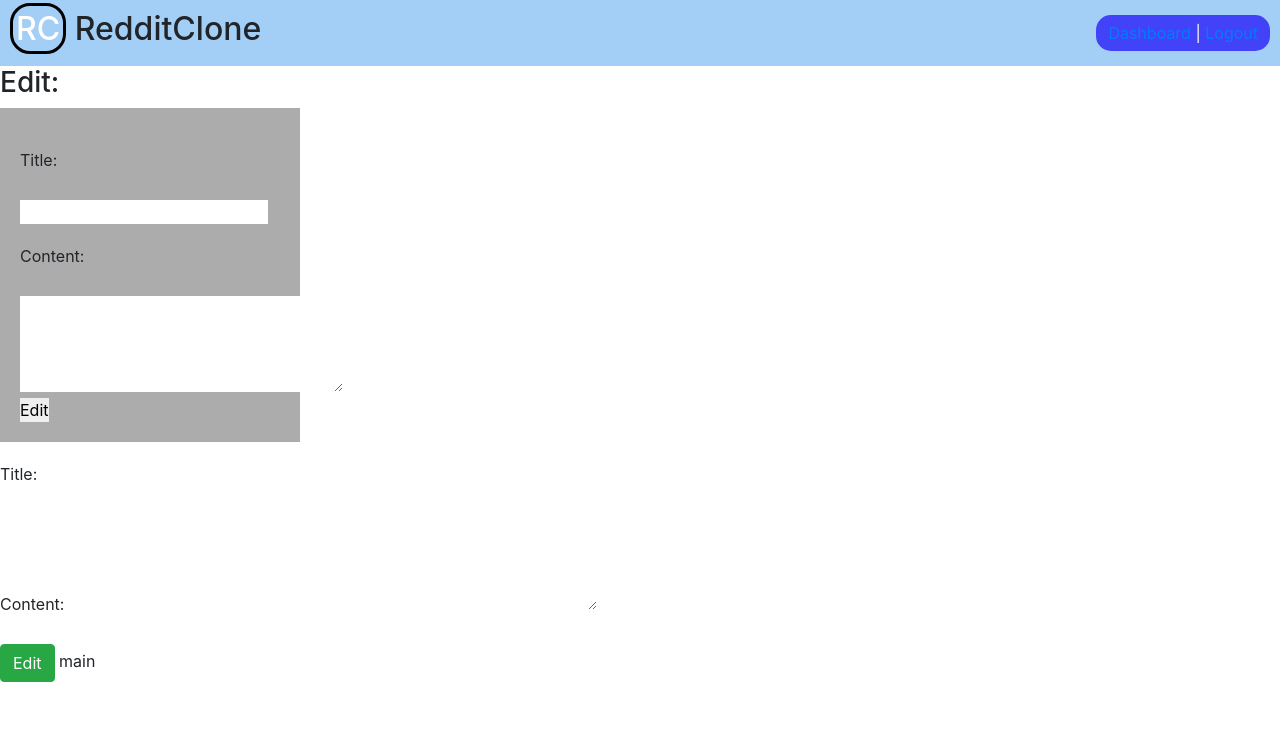
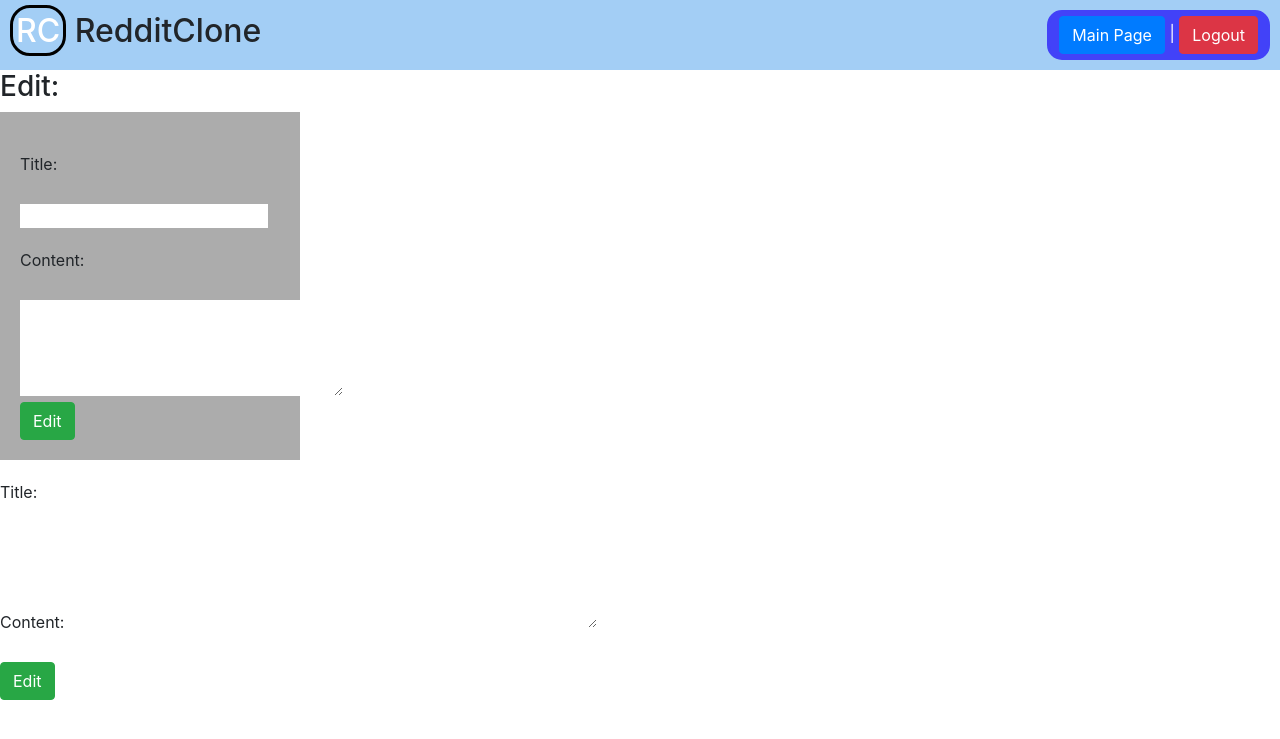
Before and after one commit to robert-godlewski/reddit_clone, a Flask app: template flask_app/templates/edit_post.html in a window 1280 px wide. Shown: the top 739 px of the page. Run offline with Flask 2, Linux system fonts and the light colour scheme; the template is opened without the code that fills it, so the values that code supplies are empty; some libraries are stand-ins or nearby versions.

Commit message:
edited a few errors and made it look even better

```diff
--- a/flask_app/templates/dashboard.html
+++ b/flask_app/templates/dashboard.html
@@ -21,10 +21,8 @@
     <nav class="banner">
       <h2><span class="logo">RC</span> RedditClone</h2>
       <div><h1>Hello {{user.user_name}}</h1></div>
- andrew_hammond
       <div>
         <a class="btn btn-danger" href="/logout">Logout</a>
- main
       </div>
     </nav>
     <div class="dmain">
@@ -58,8 +56,8 @@
             </div>
             <button class="btn btn-success" type="submit">Post</button>
             <div>
-              {% with messages = get_flashed_messages(category_filter=['post']) %}
-              {% if messages %} {% for message in messages %}
+              {% with messages = get_flashed_messages(category_filter=['post'])
+              %} {% if messages %} {% for message in messages %}
               <p>{{message}}</p>
               {% endfor %} {% endif %} {% endwith %}
             </div>
--- a/flask_app/templates/edit_post.html
+++ b/flask_app/templates/edit_post.html
@@ -1,11 +1,15 @@
 <!DOCTYPE html>
 <html lang="en">
   <head>
-    <meta charset="UTF-8">
-    <meta http-equiv="X-UA-Compatible" content="IE=edge">
-    <meta name="viewport" content="width=device-width, initial-scale=1.0">
+    <meta charset="UTF-8" />
+    <meta http-equiv="X-UA-Compatible" content="IE=edge" />
+    <meta name="viewport" content="width=device-width, initial-scale=1.0" />
     <title>Edit Post</title>
-    <link rel="stylesheet" type="text/css" href="{{ url_for('static', filename='style.css') }}"/>
+    <link
+      rel="stylesheet"
+      type="text/css"
+      href="{{ url_for('static', filename='style.css') }}"
+    />
     <link
       rel="stylesheet"
       href="https://stackpath.bootstrapcdn.com/bootstrap/4.3.1/css/bootstrap.min.css"
@@ -17,8 +21,9 @@
     <nav class="banner">
       <h2><span class="logo">RC</span> RedditClone</h2>
       <div class="links">
-          <a href="/dashboard">Dashboard</a><span> |</span>
-          <a href="/logout">Logout</a>
+        <a class="btn btn-primary" href="/dashboard">Main Page</a
+        ><span> |</span>
+        <a class="btn btn-danger" href="/logout">Logout</a>
       </div>
     </nav>
     <h3>Edit:</h3>
@@ -26,44 +31,44 @@
       <div class="new_post">
         <div>
           {% with messages = get_flashed_messages(category_filter=['post']) %}
-                {% if messages %}
-                    {% for message in messages %}
+          {% if messages %} {% for message in messages %}
           <p>{{message}}</p>
-                    {% endfor %}
-                {% endif %}
-            {% endwith %}
+          {% endfor %} {% endif %} {% endwith %}
         </div>
         <div>
-                <input type="hidden" name="id" value="{{post.id}}"/>
-                <input type="hidden" name="user_id" value="{{post.user_id}}"/>
+          <input type="hidden" name="id" value="{{post.id}}" />
+          <input type="hidden" name="user_id" value="{{post.user_id}}" />
         </div>
         <div>
           <label>Title: </label>
-                <input type="text" name="title" value="{{post.title}}"/>
+          <input type="text" name="title" value="{{post.title}}" />
         </div>
         <div>
           <label>Content: </label>
-                <textarea name="content" rows="4" cols="30">{{post.content}}</textarea>
+          <textarea name="content" rows="4" cols="30">
+{{post.content}}</textarea
+          >
         </div>
-            <button type="submit">Edit</button>
+        <button class="btn btn-success" type="submit">Edit</button>
       </div>
 
       <div>
-            <input type="hidden" name="id" value="{{post.id}}"/>
-            <input type="hidden" name="user_id" value="{{post.user_id}}"/>
+        <input type="hidden" name="id" value="{{post.id}}" />
+        <input type="hidden" name="user_id" value="{{post.user_id}}" />
       </div>
       <div>
         <label>Title: </label>
-            <input type="text" name="title" value="{{post.title}}"/>
+        <input type="text" name="title" value="{{post.title}}" />
       </div>
       <div>
         <label>Content: </label>
         <textarea name="content" rows="4" cols="50">{{post.content}}</textarea>
       </div>
       <button class="btn btn-success" type="submit">Edit</button>
-
- main
     </form>
-    <script type="text/javascript" src="{{ url_for('static', filename='script.js') }}"></script>
+    <script
+      type="text/javascript"
+      src="{{ url_for('static', filename='script.js') }}"
+    ></script>
   </body>
 </html>
--- a/flask_app/templates/focus_post.html
+++ b/flask_app/templates/focus_post.html
@@ -21,8 +21,9 @@
     <nav class="banner">
       <h2><span class="logo">RC</span> RedditClone</h2>
       <div class="links">
-        <a href="/dashboard">Dashboard</a><span> |</span>
-        <a href="/logout">Logout</a>
+        <a class="btn btn-primary" href="/dashboard">Main Page</a
+        ><span> |</span>
+        <a class="btn btn-danger" href="/logout">Logout</a>
       </div>
     </nav>
     <div class="dmain">
```
Lines whose indentation alone changed are shown as unchanged.
